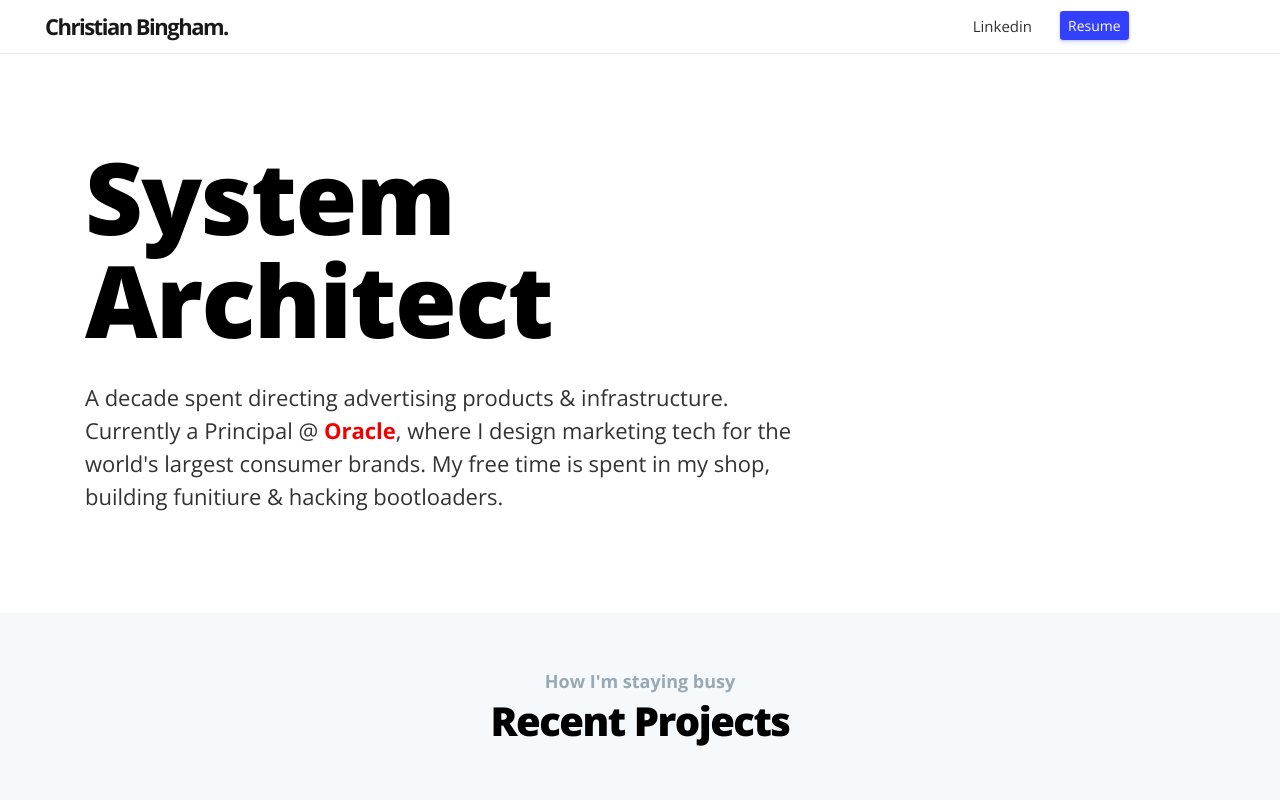
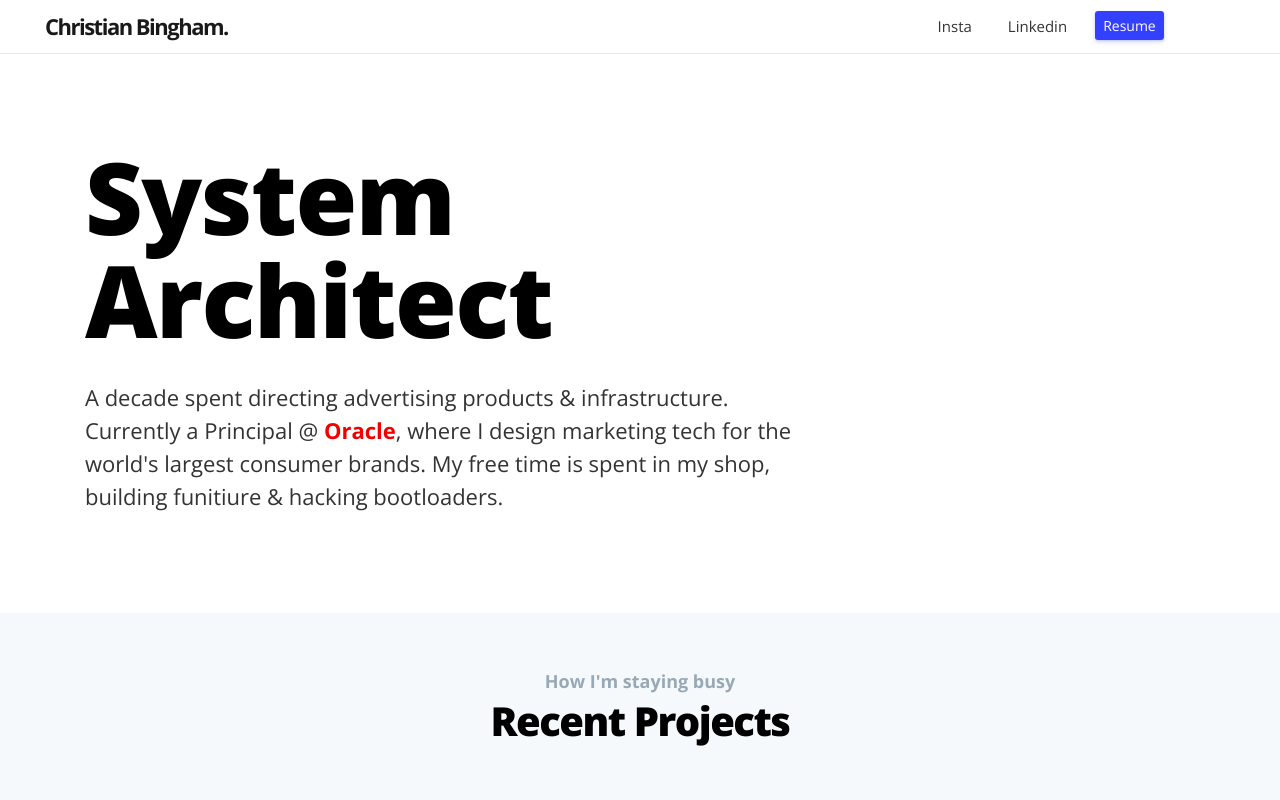
Before and after one commit to TrainUndrwater/homepage, a plain HTML site: page index.html in a window 1280 px wide. Shown: the top 800 px of the page. Drawn offline with nearby package versions, Linux system fonts and the light colour scheme.

Commit message:
Adding insta

```diff
--- a/index.html
+++ b/index.html
@@ -27,6 +27,9 @@
             </button>
             <div class="collapse navbar-collapse" id="navbarText">
                 <ul class="navbar-nav mr-auto" style="margin-left: auto;">
+                    <li class="nav-item nav-contact">
+                        <a class="nav-link" href="https://www.instagram.com/trainundrwater/" target="_blank">Insta</a>
+                    </li>
                     <li class="nav-item nav-contact">
                         <a class="nav-link" href="linkedin.com/in/christian-bingham" target="_blank">Linkedin</a>
                     </li>
```
